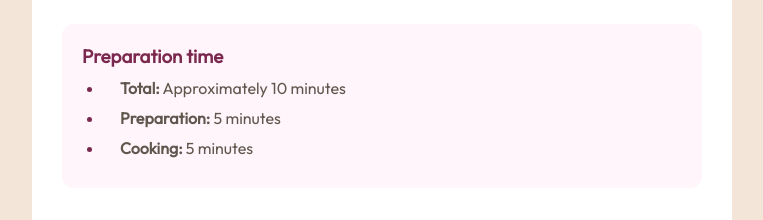
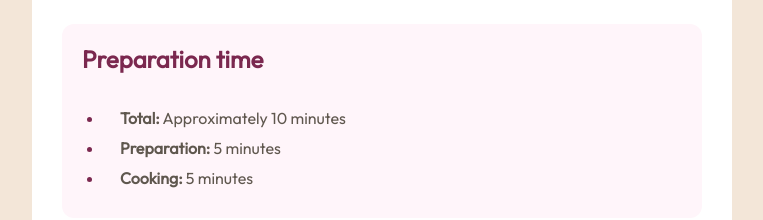
Before and after one commit to HyperTags/recipe-page-solution, a plain HTML site: page index.html in a window 1280 px wide. Shown: the part 504-724 px from the top of the page, without its empty margins (258-1021 px from the left). Drawn offline with Linux system fonts and the light colour scheme.

Commit message:
Corrected the h3 element and style, and added a main element

```diff
--- a/index.html
+++ b/index.html
@@ -42,7 +42,7 @@
       background-color: hsl(30, 54%, 90%);
     }
 
-    .container {
+    main {
       width: min(700px, 100%);
       background-color: hsl(0, 0%, 100%);
       padding: 30px;
@@ -53,7 +53,7 @@
       border-radius: 20px;
     }
 
-    .container img {
+    main img {
       width: 640px;
       height: fit-content;
       border-radius: 15px;
@@ -74,7 +74,8 @@
       padding-bottom: 1.5rem;
     }
 
-    h3 {
+    .preparation-time h2 {
+      font-family: Outfit-Regular;
       color: hsl(332, 51%, 32%);
     }
 
@@ -183,7 +184,7 @@
 </head>
 
 <body>
-  <div class="container">
+  <main>
     <img src="./assets/images/image-omelette.jpeg" alt="An image of an omelette">
     <div class="intro">
       <h1>Simple Omelette Recipe</h1>
@@ -192,7 +193,7 @@
     </div>
 
     <div class="preparation-time">
-      <h3>Preparation time</h3>
+      <h2>Preparation time</h2>
       <ul>
         <li><strong>Total:</strong> Approximately 10 minutes</li>
         <li><strong>Preparation:</strong> 5 minutes</li>
@@ -273,7 +274,7 @@
         </div>
       </div>
     </div>
-  </div>
+  </main>
 
 </body>
 
```
